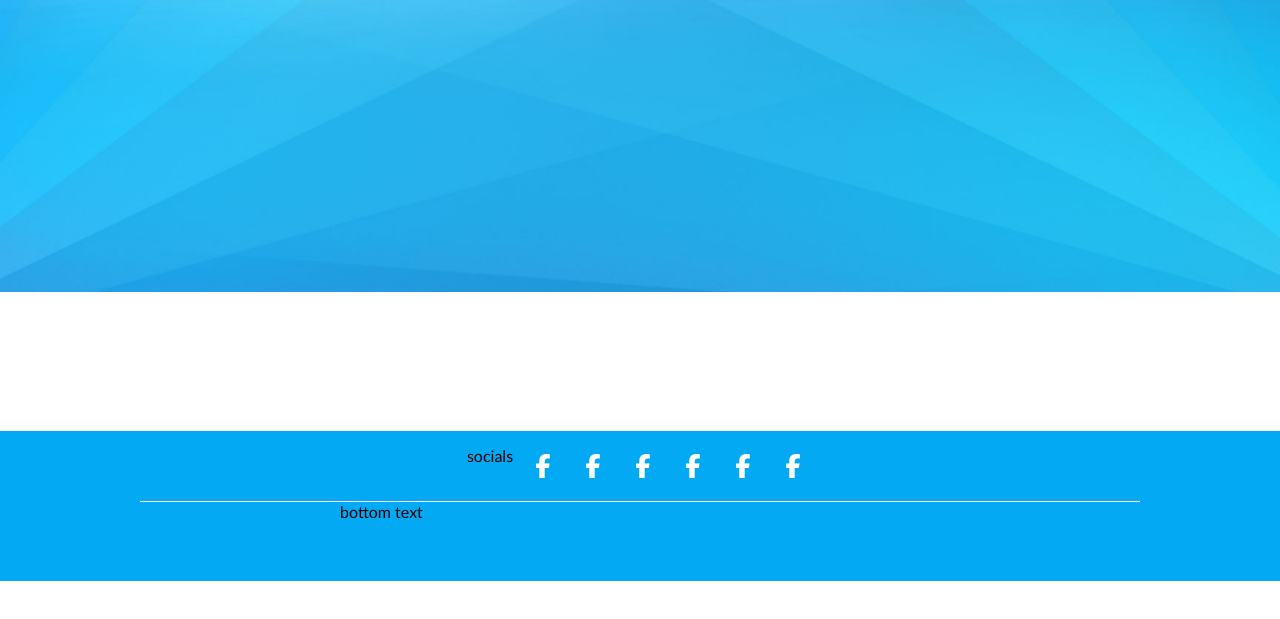
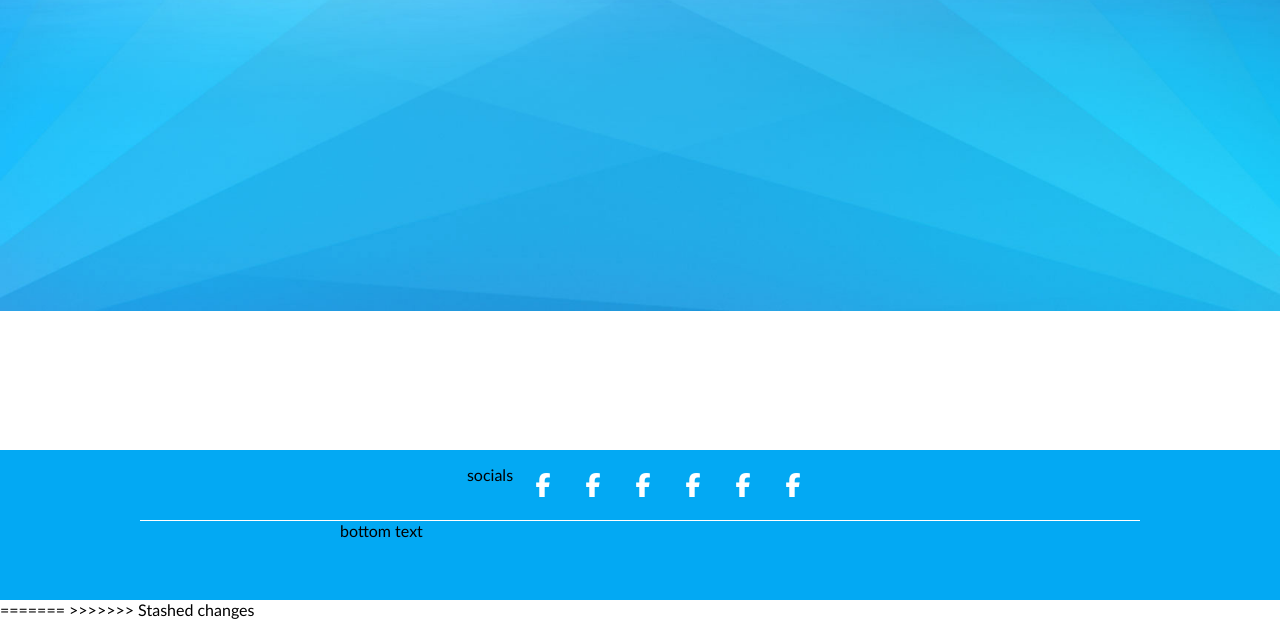
Before and after one commit to sauliusss/coming-soonjs, a website: page index.html in a window 1280 px wide. Shown: the part 508-1127 px from the top of the page. Before the commit the page ends 1089 px from the top, so only its background shows below. Drawn offline with Linux system fonts and the light colour scheme.

Commit message:
Update index.html

```diff
--- a/index.html
+++ b/index.html
@@ -8,6 +8,7 @@
     <title>coming-soonjs</title>
   </head>
   <body>
+<<<<<<< Updated upstream
     <div class="hero bg-primary container">
       <div class="row-small">
         <img class="logo" src="./img/icon-logo.png" alt="logo" />
@@ -38,5 +39,8 @@
     </footer>
 
     <script src="./js/home.js" type="module" defer=""></script>
+=======
+    <script src="./js/home.js" type="module" defer></script>
+>>>>>>> Stashed changes
   </body>
 </html>
```
